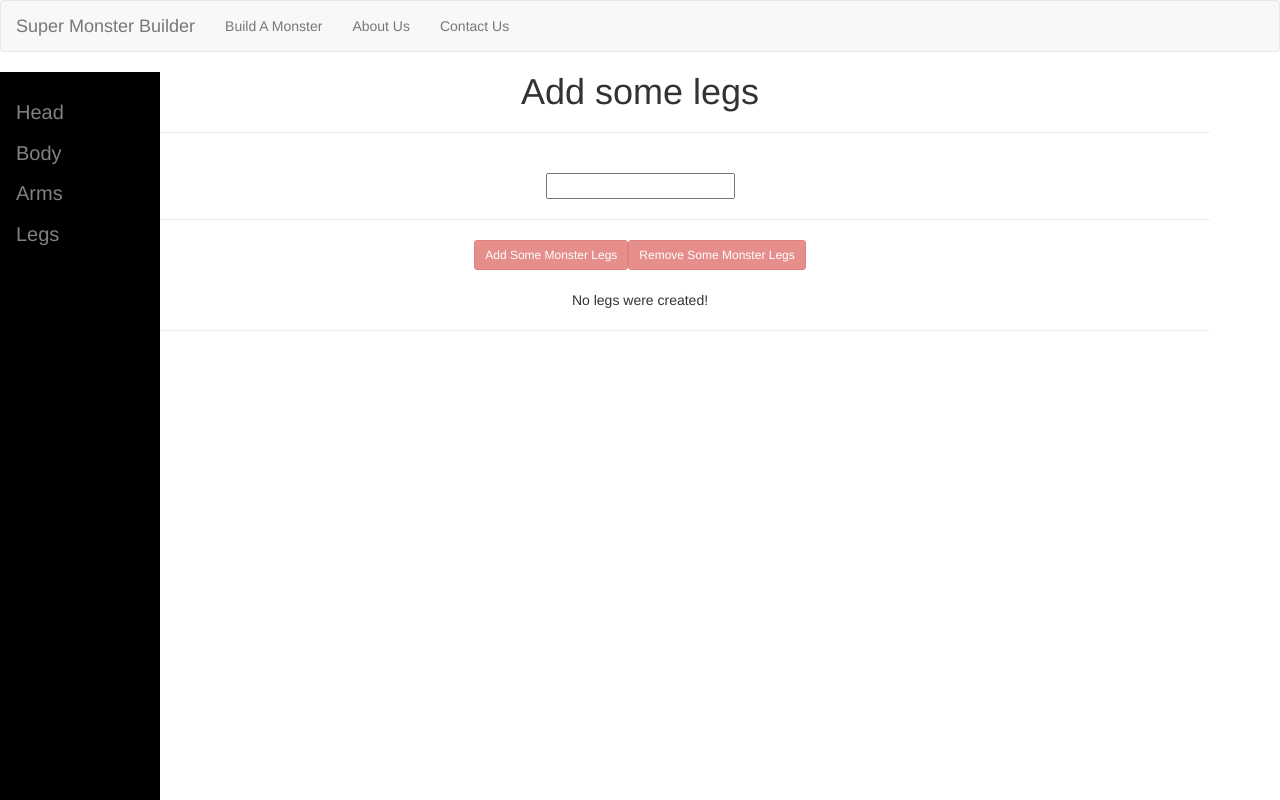
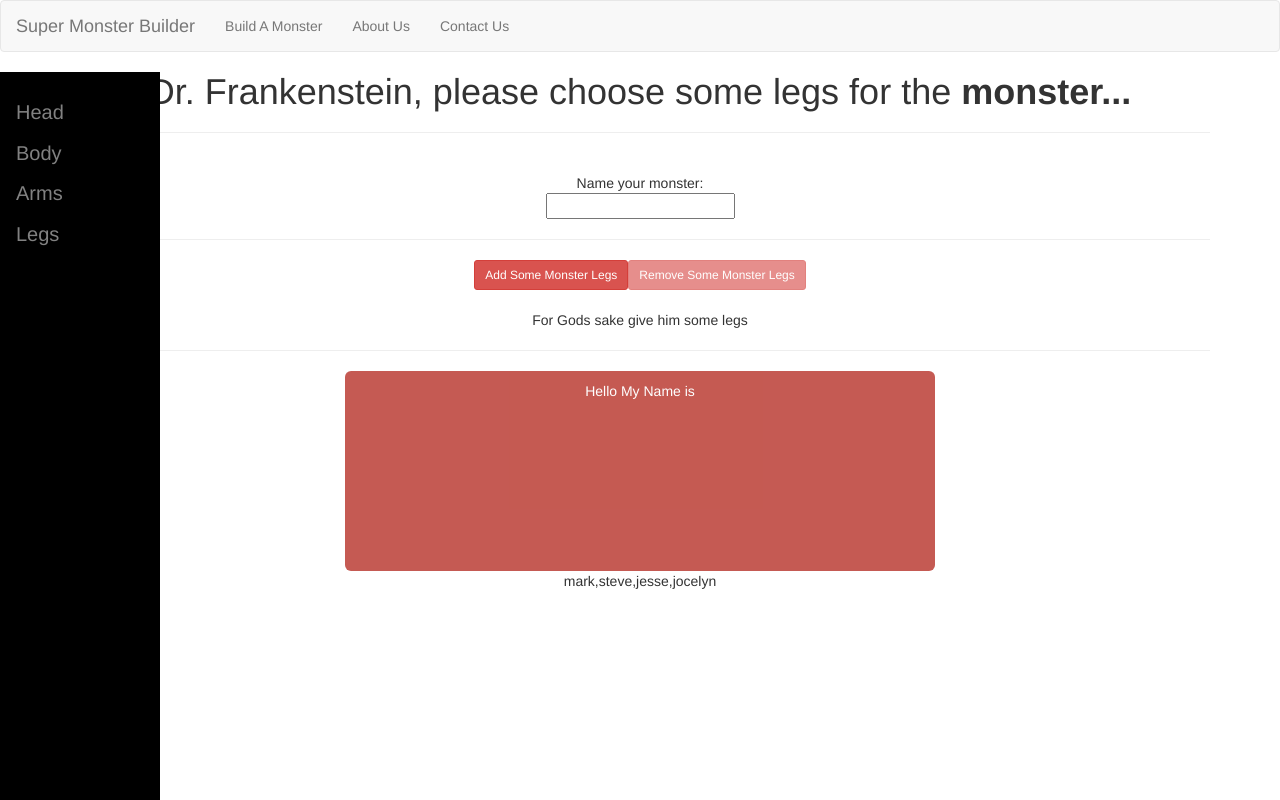
Before and after one commit to jocelynsaysrawr/angular-monster-builder, an Angular app: page / in a window 1280 px wide. Built offline with nearby package versions, Linux system fonts and the light colour scheme.

Commit message:
updating to pull down changes

```diff
--- a/src/app/app.module.ts
+++ b/src/app/app.module.ts
@@ -11,6 +11,7 @@ import { BodyComponent } from './navigation/body/body.component';
 import { LegsComponent } from './navigation/legs/legs.component';
 import { DisplayComponent } from './display/display.component';
 import { FormsModule } from '@angular/forms';
+import { LegsService } from './navigation/legs/legs.service';
 
 
 @NgModule({
@@ -28,7 +29,7 @@ import { FormsModule } from '@angular/forms';
     BrowserModule,
     FormsModule
   ],
-  providers: [],
+  providers: [LegsService],
   bootstrap: [AppComponent]
 })
 export class AppModule { }
--- a/src/app/navigation/legs/legs.component.html
+++ b/src/app/navigation/legs/legs.component.html
@@ -1,19 +1,45 @@
 <div class="text-center">
-  <h1>Add some legs</h1>
+  <h1>Dr. Frankenstein, please choose some legs for the
+    <strong>monster...</strong>
+  </h1>
   <hr>
 
+  <br> Name your monster:
   <br>
   <input type="text" [(ngModel)]="name">
   <hr>
 
-  <button type="button" class="btn btn-danger btn-sm" [disabled]="!allowNewLegs" (click)="onCreateLegs()">Add Some Monster Legs</button>
+  <button type="button" class="btn btn-danger btn-sm" (click)="onCreateLegs()">Add Some Monster Legs</button>
 
-  <button type="button" class="btn btn-danger btn-sm" [disabled]="!allowNewLegs" (click)="onCreateLegs()">Remove Some Monster Legs</button>
+  <button type="button" class="btn btn-danger btn-sm" (click)="onDeleteLegs()" [disabled]="!allowNewLegs">Remove Some Monster Legs</button>
 
 
   <br>
   <br>
   <p>{{legsCreationStatus}}</p>
   <hr>
-  <p>{{name}}</p>
+
+  <div class="nametag">
+    Hello My Name is
+    <br>
+    <h2>
+      {{name}}
+    </h2>
+  </div>
+
+
+
+
+  <!-- <input type="text" class="form-control" (input)="updateThing($event)">
+<p>
+  {{testValue}}
+</p> -->
+
+  <!-- <p *ngIf="testthings" ; else secondtest>poopies</p>
+
+  <ng-template #secondtest>
+    <p>second test here</p>
+  </ng-template> -->
+
+  {{LegsService.legs}}
 </div>
--- a/src/app/navigation/legs/legs.component.scss
+++ b/src/app/navigation/legs/legs.component.scss
@@ -0,0 +1,10 @@
+.nametag {
+  margin-left: 275px;
+  margin-right: 275px;
+  padding-top: 10px;
+  padding-bottom: 150px;
+  color: white;
+  opacity: 0.85;
+  background-color: #BB3E35;
+  border-radius: 6px;
+}
--- a/src/app/navigation/legs/legs.component.ts
+++ b/src/app/navigation/legs/legs.component.ts
@@ -1,4 +1,5 @@
 import { Component, OnInit } from '@angular/core';
+import { LegsService } from '../legs/legs.service'
 
 @Component({
   selector: 'app-legs',
@@ -6,27 +7,36 @@ import { Component, OnInit } from '@angular/core';
   styleUrls: ['./legs.component.scss']
 })
 export class LegsComponent implements OnInit {
+  legs: string;
+  testValue = "";
+  allowNewLegs = false;
+  legsCreationStatus = 'For Gods sake give him some legs';
+  testthings = false;
 
-  // allowNewLegs = false;
-  legsCreationStatus = 'No legs were created!';
 
-  constructor() {
-
-    // setTimeout(() => {
-    //   this.allowNewLegs = true;
-    // }, 2000);
+  constructor(private LegsService: LegsService) {
 
   }
 
   ngOnInit() {
+    this.legs = this.LegsService.getFirstLeg();
   }
 
   onCreateLegs() {
     this.legsCreationStatus = 'Legs were added!!!!';
+    this.allowNewLegs = true;
+    this.testthings = true;
   }
 
   onDeleteLegs() {
-    this.legsCreationStatus = 'YOU CUT OFF THE LEGS YOU SICK FUCK'
+    this.legsCreationStatus = `YOU CUT OFF THE LEGS YOU SICK FUCK`;
+    this.allowNewLegs = false;
   }
 
+  // updateThing(event: Event) {
+  //   this.testValue = (<HTMLInputElement>event.target).value
+  // }
+
+
+
 }
--- /dev/null
+++ b/src/app/navigation/legs/legs.service.ts
@@ -0,0 +1,13 @@
+import { Injectable } from '@angular/core';
+
+@Injectable()
+export class LegsService {
+
+  constructor() { }
+
+  legs: string[] = ['mark', 'steve', 'jesse', 'jocelyn'];
+
+  getFirstLeg() {
+    return this.legs[3];
+  }
+}
```
Also changed, not shown: 1 other file (tests, documents, lock files or other folders).
